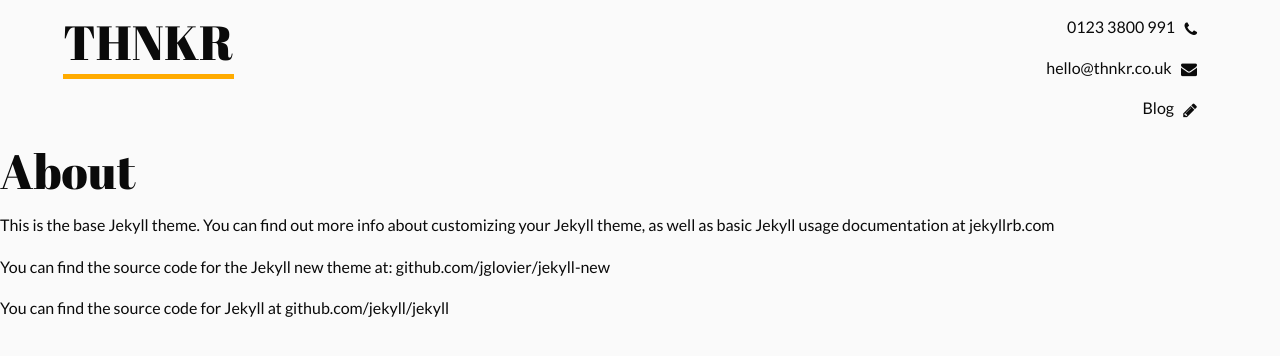
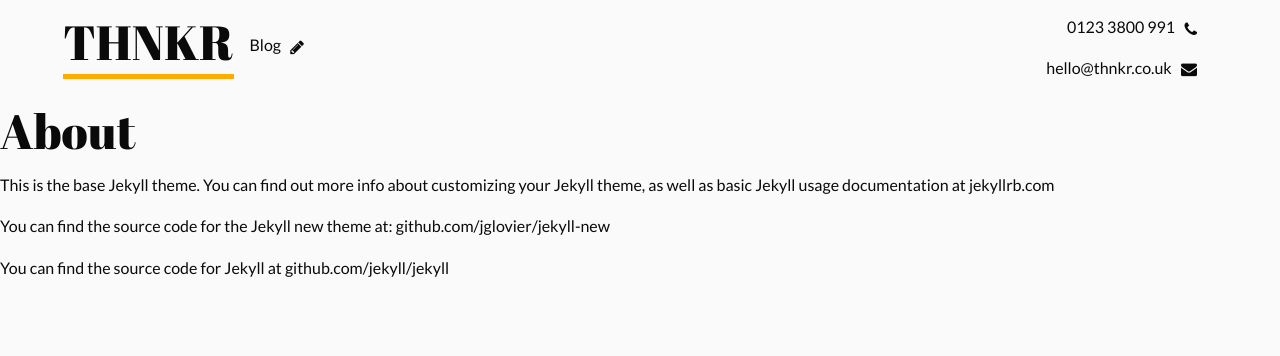
Before and after one commit to spacebetween/team-thnkr.github.io, a Jekyll site: the page built from about.md, in a window 1280 px wide. Shown: the top 356 px of the page. Built offline with Jekyll 4.4.1, drawn with Linux system fonts in a browser that asks for light colours; nearby versions of some CDN libraries.

Commit message:
move nav around.

```diff
--- a/_includes/header.html
+++ b/_includes/header.html
@@ -9,14 +9,18 @@ j=d.createElement(s),dl=l!='dataLayer'?'&l='+l:'';j.async=true;j.src=
 <!-- End Google Tag Manager -->
 
 <div class="top-bar row">
-	<div class="column small-12 medium-6">
-		<h1><a href="/" class="link">{{ site.name | upcase }}</a></h1>
-	</div>
-	<div class="column small-12 medium-6">
-		<ul class="menu vertical text-right">
-			<li><a href="tel:{{site.phone}}" data-category="topBar" data-action="phoneClick">{{site.phone}} &nbsp; <i class="fa fa-phone"></i></a></li>
-			<li><a href="mailto:{{site.email}}" target="_top"data-category="topBar" data-action="emailClick">{{site.email}} &nbsp; <i class="fa fa-envelope"></i></a></li>
-      <li><a href="/blog" target="_top">Blog &nbsp; <i class="fa fa-pencil"></i></a></li>
-		</ul>
+	<div class="column">
+		<div class="top-bar-left">
+			<ul class="menu">
+				<li><h1><a href="/" class="link">{{ site.name | upcase }}</a></h1></li>
+				<li><a href="/blog.html" target="_top">Blog &nbsp; <i class="fa fa-pencil"></i></a></li>
+			</ul>
+		</div>
+		<div class="top-bar-right">
+			<ul class="menu vertical text-right">
+				<li><a href="tel:{{site.phone}}" data-category="topBar" data-action="phoneClick">{{site.phone}} &nbsp; <i class="fa fa-phone"></i></a></li>
+				<li><a href="mailto:{{site.email}}" target="_top"data-category="topBar" data-action="emailClick">{{site.email}} &nbsp; <i class="fa fa-envelope"></i></a></li>
+			</ul>
+		</div>
 	</div>
 </div>
```
Also changed, not shown: 3 other files.
